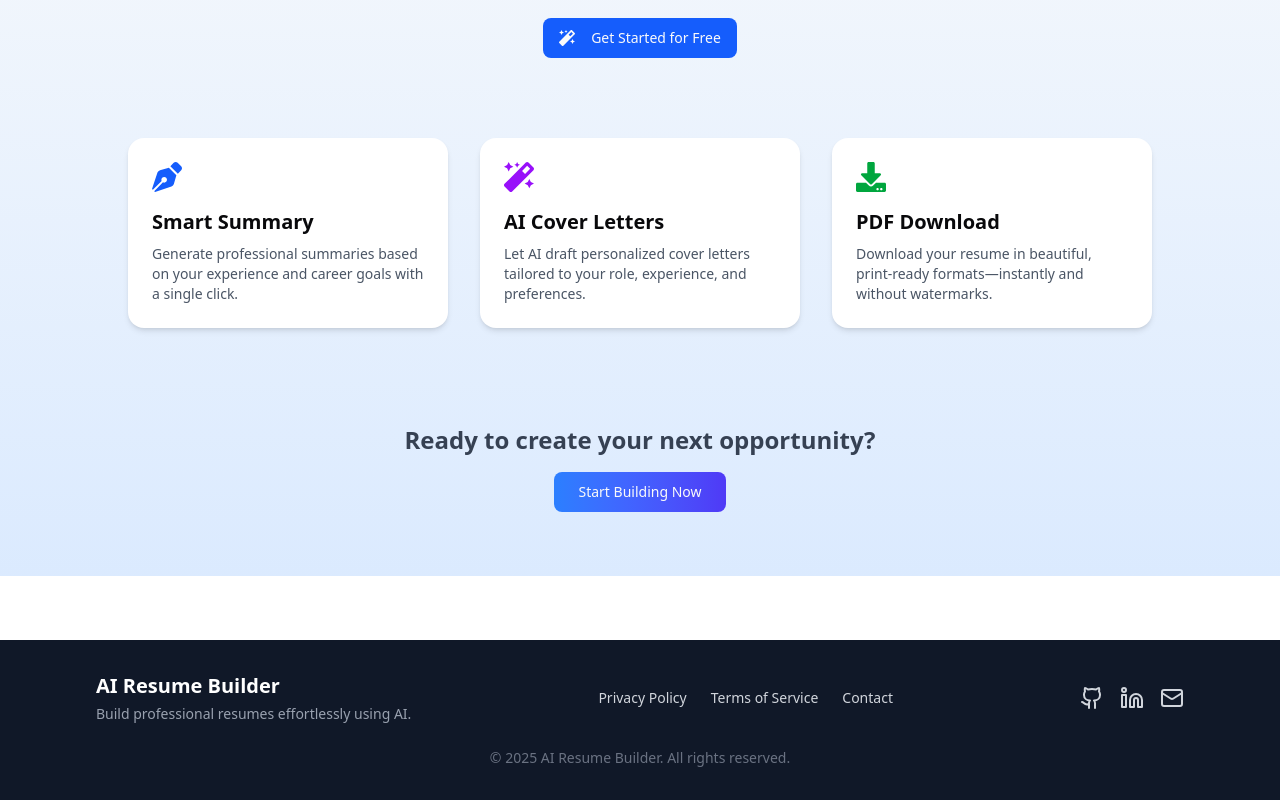
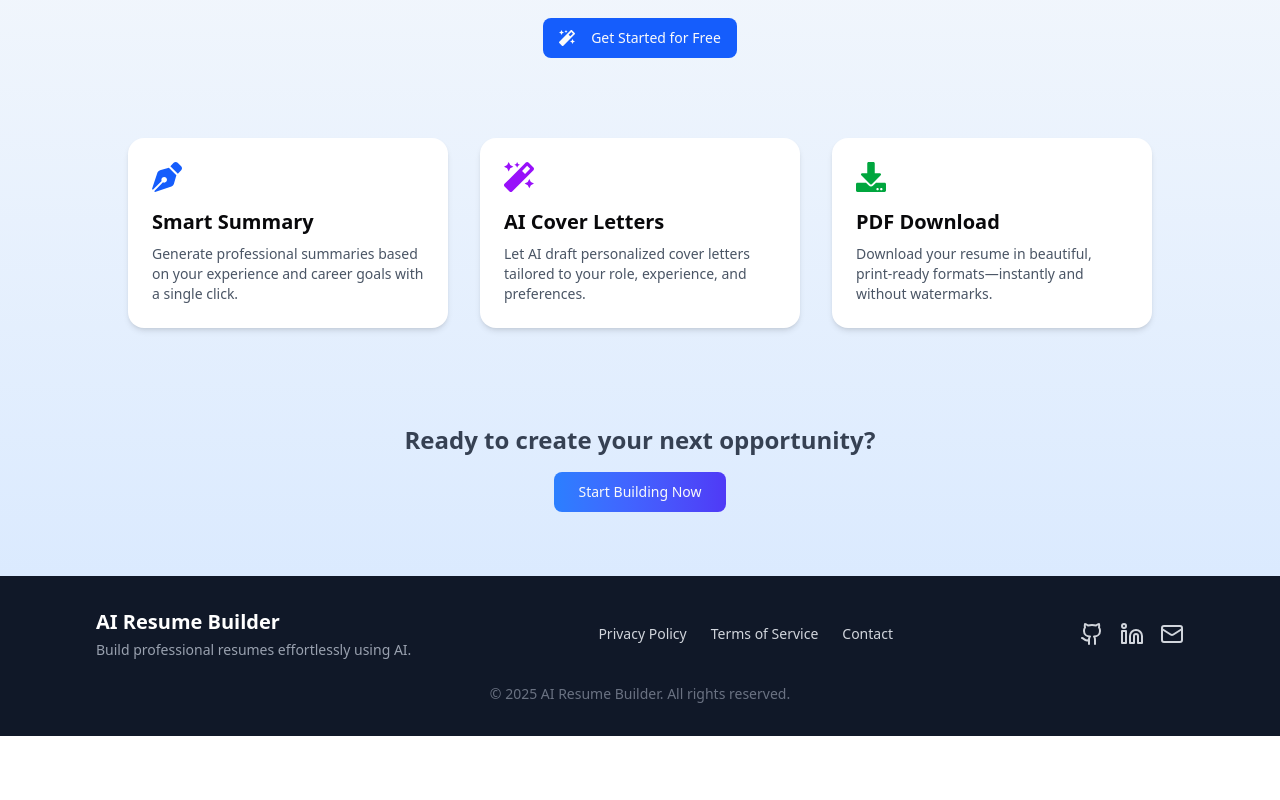
Before and after one commit to pritam16raha/AiResumeBuilder, a Next.js app: page / in a window 1280 px wide. Shown: the part 310-1110 px from the top of the page. After the commit the page ends 1046 px from the top, so only its background shows below. Built offline with nearby package versions, Linux system fonts and the light colour scheme.

Commit message:
done, slight error solved

```diff
--- a/src/components/Footer.tsx
+++ b/src/components/Footer.tsx
@@ -5,7 +5,7 @@
 
 export default function Footer() {
   return (
-    <footer className="bg-gray-900 text-gray-300 py-8 mt-16">
+    <footer className="bg-gray-900 text-gray-300 py-8">
       <div className="max-w-6xl mx-auto px-4 sm:px-6 lg:px-8">
         <div className="flex flex-col md:flex-row justify-between items-center gap-6">
           {/* Logo & Info */}
```
